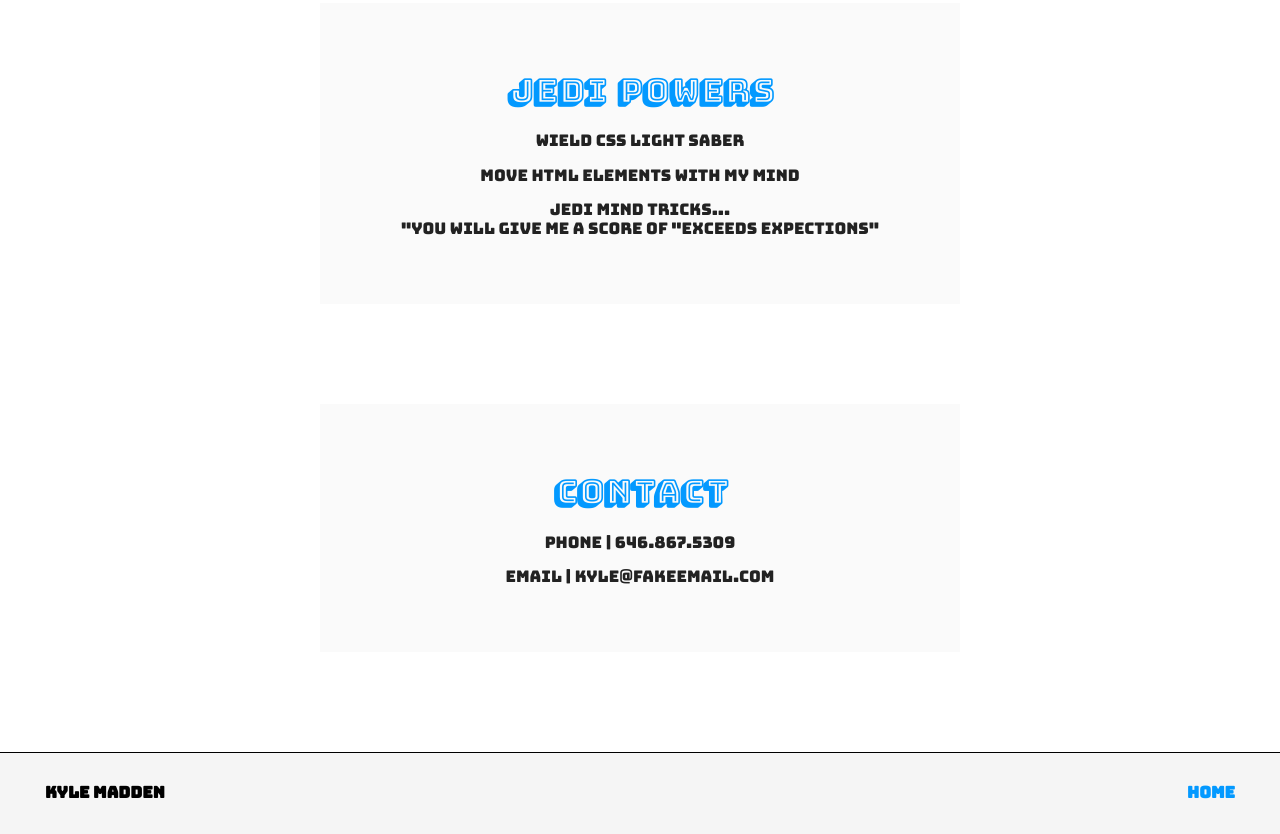
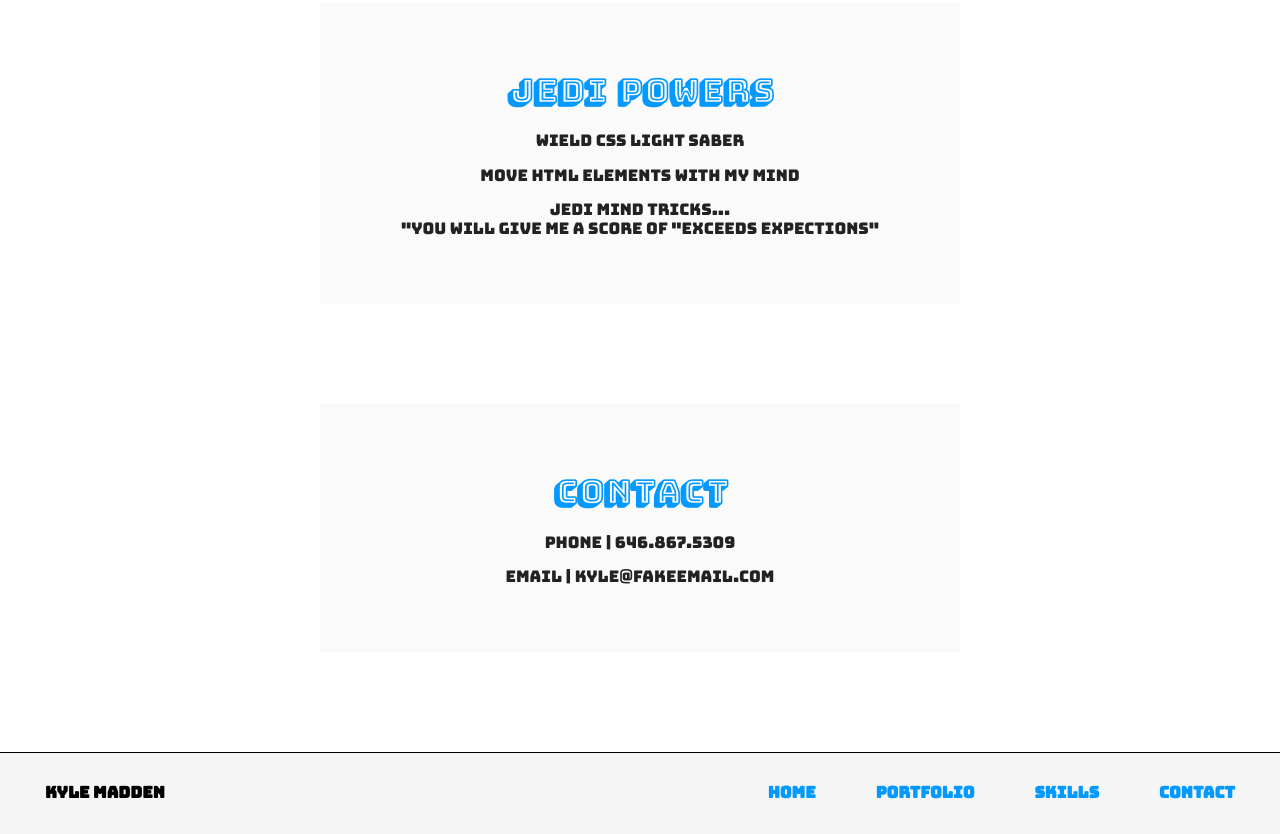
Before and after one commit to kmadden/Treehouse-Repsonsive-Website-Project-2, a plain HTML site: page index.html in a window 1280 px wide. Shown: the part 1371-2205 px from the top of the page. Drawn offline with Linux system fonts and the light colour scheme.

Commit message:
Layout Updates
Update Footer for Tablet and Desktop Display

```diff
--- a/css/styles.css
+++ b/css/styles.css
@@ -46,6 +46,14 @@ body{
 .footerList li {
   padding: 15px;
 }
+
+.footerList li:nth-child(2),
+.footerList li:nth-child(3),
+.footerList li:nth-child(4),
+.footerList li:nth-child(5){
+  display: none;
+}
+
 .nav a,
 .footerList a {
   transition: all .5s;
@@ -221,6 +229,17 @@ h2{
     padding-left: 45px;
 }
 
+.footerList li:nth-child(2),
+.footerList li:nth-child(3),
+.footerList li:nth-child(4),
+.footerList li:nth-child(5){
+  display: inline;
+}
+
+.footerList li:nth-child(6){
+  display:none;
+}
+
 }
 
 /* Desktop Sizes */
@@ -246,8 +265,8 @@ h2{
   width:65%;
 }
 
-  #portfolio li:nth-child(2n + 1){
-    clear:none;
+#portfolio li:nth-child(2n + 1){
+  clear:none;
   }
 
 }
--- a/index.html
+++ b/index.html
@@ -4,10 +4,10 @@
     <meta charset="utf-8">
     <title>Kyle Madden</title>
     <meta name="viewport" content="width=device-width, initial-scale=1.0">
+    <link href="https://fonts.googleapis.com/css?family=Bungee" rel="stylesheet">
+    <link href="https://fonts.googleapis.com/css?family=Bungee+Shade" rel="stylesheet">
     <link rel="stylesheet" href="css/normalize.css">
     <link rel="stylesheet" href="css/styles.css">
-    <link href="https://fonts.googleapis.com/css?family=Bungee" rel="stylesheet">
-    <link href="https://fonts.googleapis.com/css?family=Bungee+Shade" rel="stylesheet">
   </head>
 
   <body>
@@ -83,6 +83,10 @@
       <ul class="footerList">
           <li class="name">Kyle Madden</li>
           <li><a href="index.html">Home</a></li>
+          <li><a href="#portfolio">Portfolio</a></li>
+          <li><a href="#skills">Skills</a></li>
+          <li><a href="#contact">Contact</a></li>
+          <li><a href="index.html">Back To Top</a></li>
         </ul>
 
     </footer>
```
